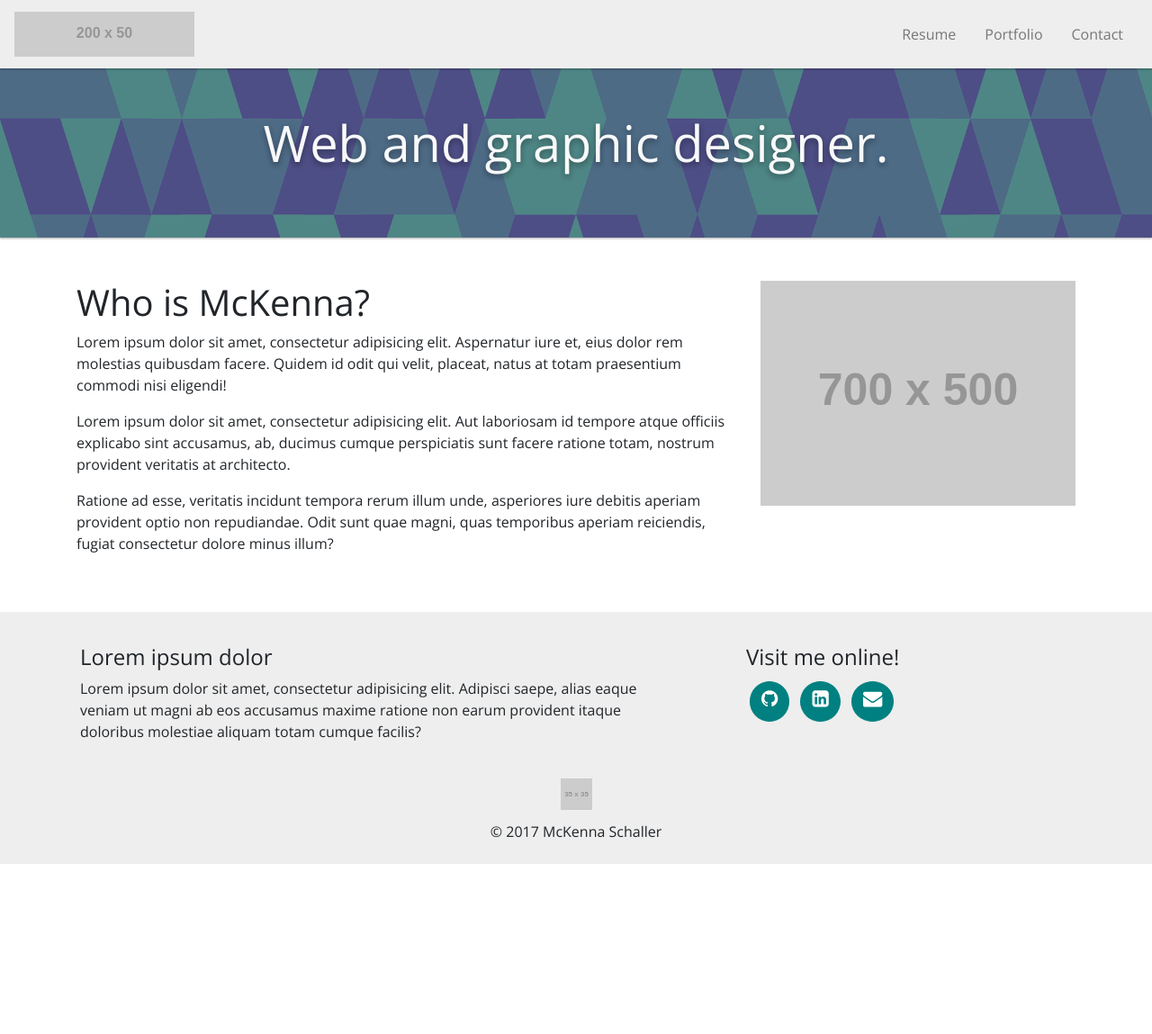
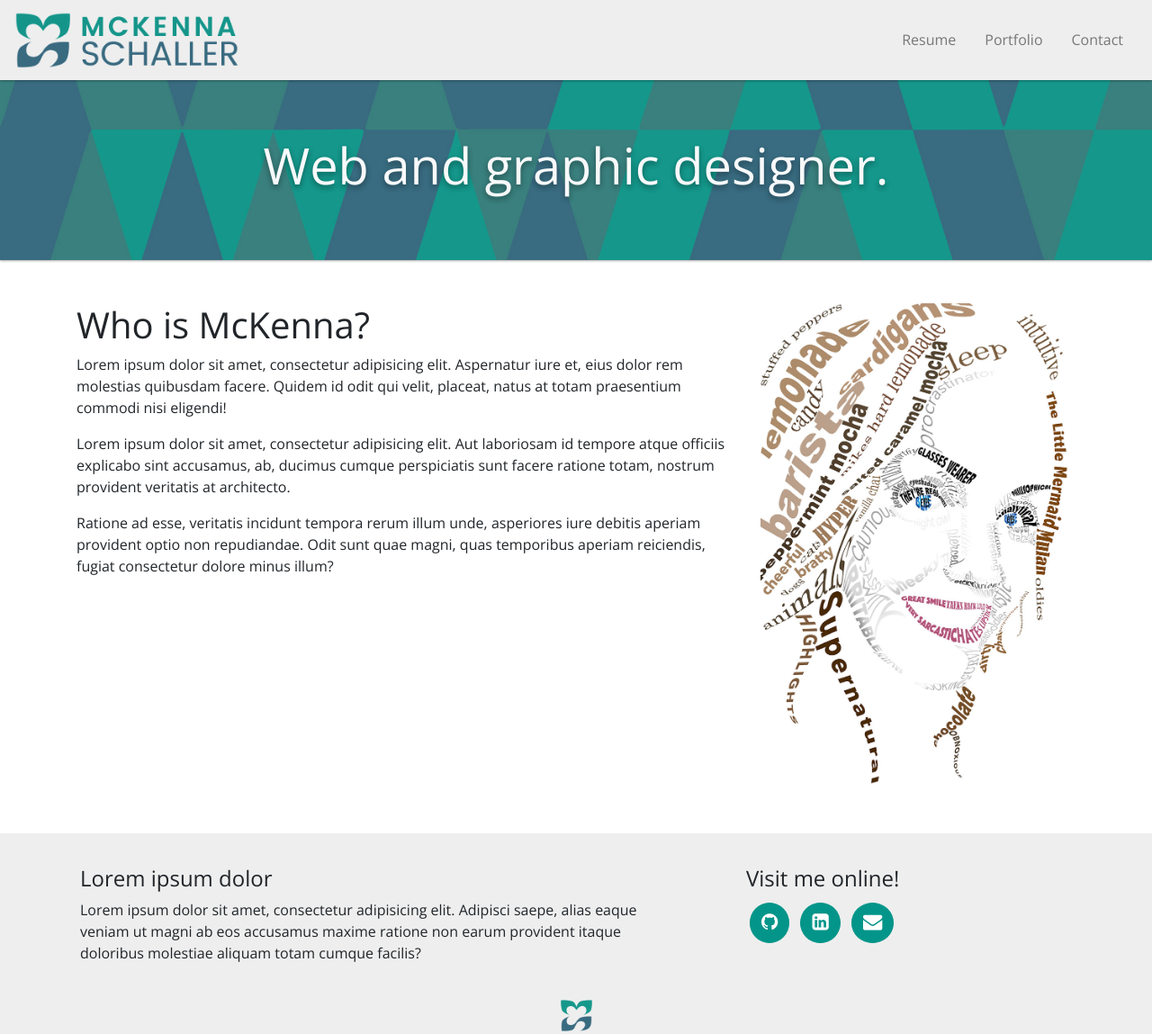
Before and after one commit to mkschaller/mkschaller.github.io, a plain HTML site: page index.html in a window 1280 px wide. Shown: the top 1149 px of the page at 90% size. Before the commit the page ends 960 px from the top, so only its background shows below. Drawn offline with nearby package versions, Linux system fonts and the light colour scheme; placeholder pictures from the web are drawn by us.

Commit message:
Add images, update index.html and styles.scss

```diff
--- a/css/styles.scss
+++ b/css/styles.scss
@@ -1,26 +1,37 @@
-// Google Fonts
+/* Imports --------------------------------------------------------------- */
 @import url('https://fonts.googleapis.com/css?family=Open+Sans:400,700,700i|Poppins:300,400,700');
 
-// Variables
-
-$nav-bkg: #eee;
-$footer-bkg: #eee;
-$button-bkg: teal;
+/* Variables --------------------------------------------------------------- */
+$ltgray: rgb(238,238,238); // aka #eee
+$transparent-ltgray: rgba(238,238,238, .8); // aka #eee
+$teal: #039589;
+$transparent-teal: rgba(3,149,137,.8);
+$blue: #3a6a80;
+$nav-bkg: $ltgray;
+$footer-bkg: $ltgray;
+$button-bkg: $teal;
+$button-hover: $blue;
 $shadow-sm: 0 1px 3px rgba(0,0,0,0.12), 0 1px 2px rgba(0,0,0,0.24);
 $shadow-md: 0 3px 6px rgba(0,0,0,0.16), 0 3px 6px rgba(0,0,0,0.23);
 $shadow-lg: 0 10px 20px rgba(0,0,0,0.19), 0 6px 6px rgba(0,0,0,0.23);
 $open-sans: 'Open Sans', sans-serif;
 $poppins: 'Poppins', sans-serif;
 
+/* General --------------------------------------------------------------- */
+
 *{
 	font-family: $open-sans;
 }
+
 .container{
 	margin: 1em auto;
 }
+
+/* Header --------------------------------------------------------------- */
+
 .jumbotron.masthead{
-	padding-top: 125px;
-	background: url(../images/pc-bkg.png) no-repeat center center;
+	padding-top: 150px;
+	background: url(../images/website-banner.jpg) no-repeat center center;
 	background-size: cover;
 	border-radius: 0;
 	box-shadow: $shadow-sm;
@@ -30,17 +41,38 @@ $poppins: 'Poppins', sans-serif;
 h1.text-light{
 	text-shadow: $shadow-md;
 }
+/* Navigation --------------------------------------------------------------- */
+
 .navbar{
 	background: $nav-bkg;
 	box-shadow: $shadow-sm;
 }
+nav img{
+	width: 250px;
+	height: auto;
+}
+/* Footer --------------------------------------------------------------- */
 
 footer{
 	background: $footer-bkg;
 	width: 100%;
 }
+footer img{
+	width: 35px;
+	height: auto;
+}
+/* Buttons --------------------------------------------------------------- */
+
 .btn-primary{
 	height: 45px;
 	background: $button-bkg;
 	border: 1px solid $button-bkg;
 }
+.btn-primary:hover{
+	height: 45px;
+	background: $button-hover;
+	border: 1px solid $button-hover;
+}
+.social-link{
+	margin-top: 7px;
+}
--- a/index.html
+++ b/index.html
@@ -21,7 +21,7 @@
 </head>
 <body>
     <nav class="navbar navbar-expand-sm bg-faded navbar-light fixed-top"> <!-- bg-light instead? -->
-	  <a class="navbar-brand" href="#"><img src="http://via.placeholder.com/200x50" alt="PC"></a>
+	  <a class="navbar-brand" href="#"><img src="images/text-logo.png" alt="PC"></a>
 	  <button class="navbar-toggler" type="button" data-toggle="collapse" data-target="#collapsibleNavbar">
 		<span class="navbar-toggler-icon"></span>
 	  </button>
@@ -52,7 +52,7 @@
        			<p>Ratione ad esse, veritatis incidunt tempora rerum illum unde, asperiores iure debitis aperiam provident optio non repudiandae. Odit sunt quae magni, quas temporibus aperiam reiciendis, fugiat consectetur dolore minus illum?</p>
        		</div>
        		<div class="col-sm-4">
-       			<img src="http://via.placeholder.com/700x500" alt="PC" class="img-fluid">
+       			<img src="images/projects/schaller-typography-self-portrait.jpg" alt="PC" class="img-fluid">
        		</div>
        	</div>
 
@@ -66,15 +66,15 @@
 			<div class="col-md-1"><!--Empty space--></div>
 			<div class="col-md-4 p-1">
 				<h4>Visit me online!</h4>
-				<a href="https://github.com/mkschaller" class="btn btn-primary m-1 rounded-circle" role="button" target="_blank"><i class="fa fa-github fa-lg" aria-hidden="true"></i></a>
-				<a href="https://www.linkedin.com/in/mckenna-schaller/" class="btn btn-primary m-1 rounded-circle" role="button"  target="_blank"><i class="fa fa-linkedin-square fa-lg" aria-hidden="true"></i></a>
-				<a href="mailto:mckennakschaller@gmail.com" class="btn btn-primary m-1 rounded-circle" role="button"><i class="fa fa-envelope fa-lg" aria-hidden="true"></i></a>
+				<a href="https://github.com/mkschaller" class="btn btn-primary m-1 rounded-circle" role="button" target="_blank"><i class="fa fa-github fa-lg social-link" aria-hidden="true"></i></a>
+				<a href="https://www.linkedin.com/in/mckenna-schaller/" class="btn btn-primary m-1 rounded-circle" role="button"  target="_blank"><i class="fa fa-linkedin-square fa-lg social-link" aria-hidden="true"></i></a>
+				<a href="mailto:mckennakschaller@gmail.com" class="btn btn-primary m-1 rounded-circle" role="button"><i class="fa fa-envelope fa-lg social-link" aria-hidden="true"></i></a>
 
 			</div>
   		</div>
 
    		<div class="text-center">
-   			<img src="http://via.placeholder.com/35x35" alt="PC" class="m-1">
+   			<img src="images/logo.png" alt="PC" class="m-1">
    			<p class="m-2">&copy; <span id="year"></span> McKenna Schaller</p>
    		</div>
     </footer>
```
Also changed, not shown: css/styles.css, images/logo.png (added), images/projects/schaller-typography-self-portrait.jpg (added), images/text-logo.png (added), images/website-banner.jpg (added), images/white-logo.png (added).
